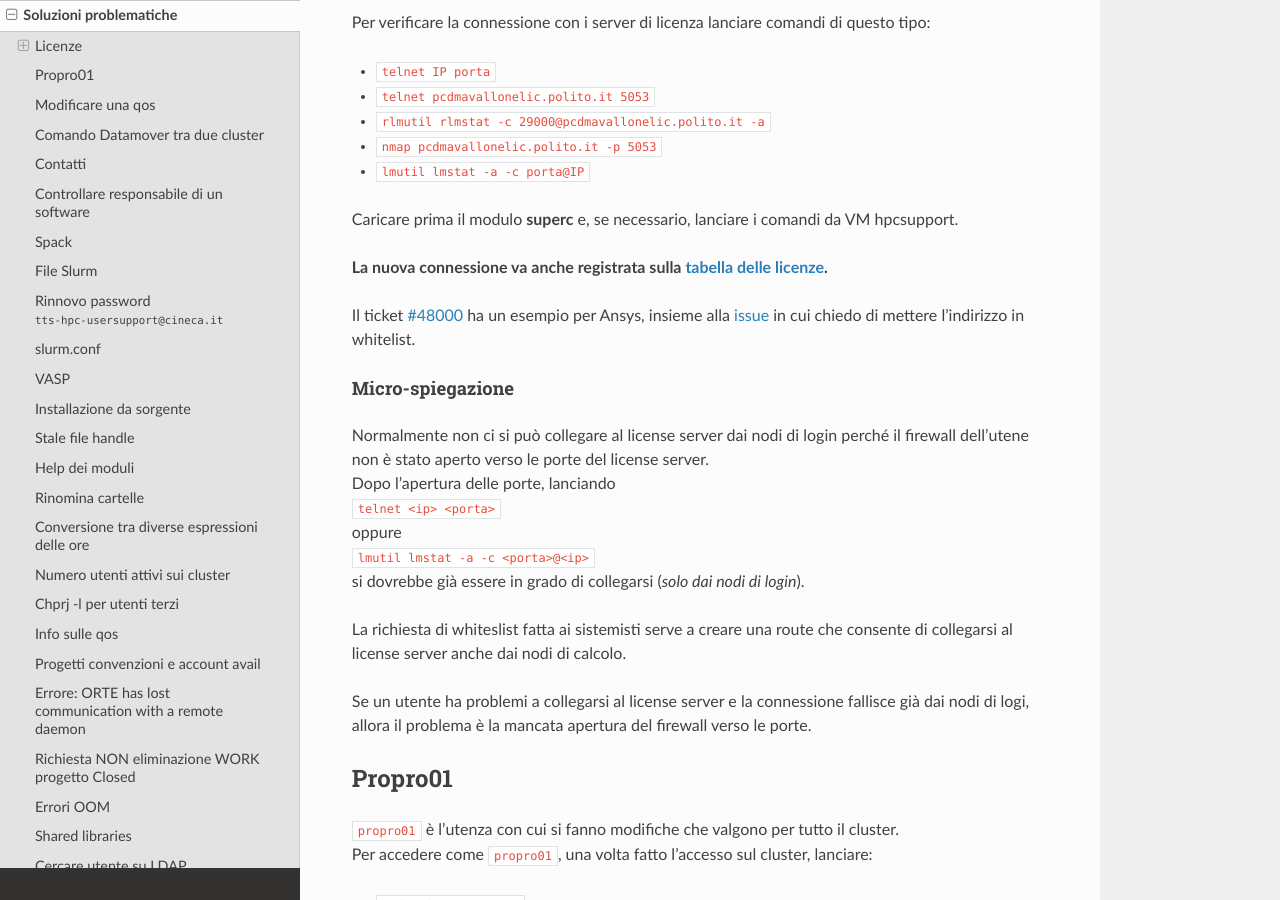
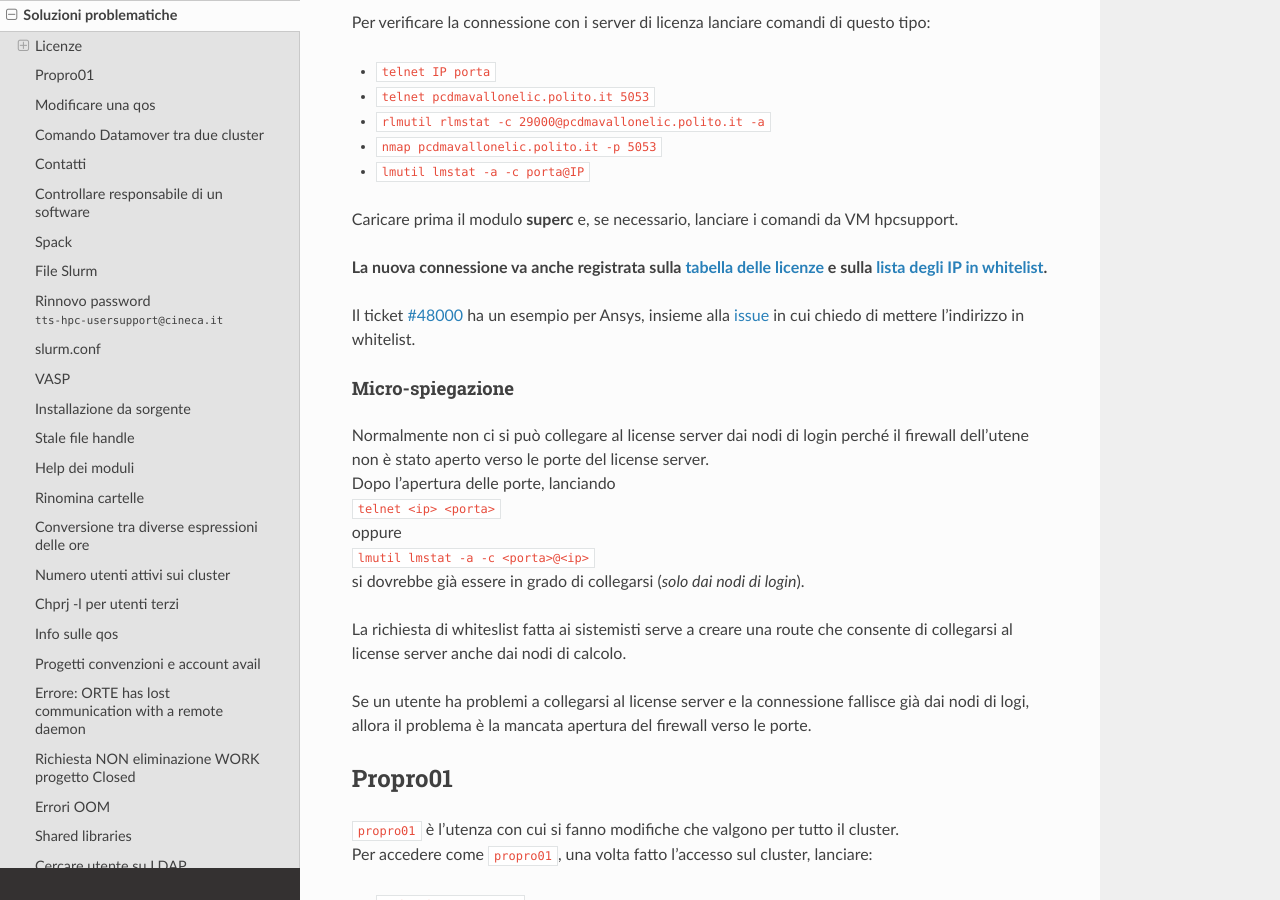
Before and after one commit to Plraska707/appunti_di_lavoro, a Sphinx documentation site: the page built from docs/source/soluzioni_problematiche.md, in a window 1280 px wide and 900 px high, scrolled down 862 px. Built offline with Sphinx 7.4.7 and the Read the Docs theme 3.1.0, drawn with Linux system fonts in a browser that asks for light colours.

Commit message:
aggiunta nuova lista license server

```diff
--- a/docs/source/soluzioni_problematiche.md
+++ b/docs/source/soluzioni_problematiche.md
@@ -34,7 +34,7 @@ Per verificare la connessione con i server di licenza lanciare comandi di questo
 
 Caricare prima il modulo **superc** e, se necessario, lanciare i comandi da VM hpcsupport.
 
-**La nuova connessione va anche registrata sulla [tabella delle licenze](https://wiki.u-gov.it/confluence/display/SCAIIN/Licenze%3A+gestione+operativa#Licenze:gestioneoperativa-2.2Licenze).**
+**La nuova connessione va anche registrata sulla [tabella delle licenze](https://wiki.u-gov.it/confluence/display/SCAIIN/Licenze%3A+gestione+operativa#Licenze:gestioneoperativa-2.2Licenze) e sulla [lista degli IP in whitelist](https://wiki.u-gov.it/confluence/pages/viewpage.action?pageId=527663281).**
 
 Il ticket [#48000](https://tts.hpc.cineca.it/Ticket/Display.html?id=48000) ha un esempio per Ansys, insieme alla [issue](https://jira.u-gov.it/jira/servicedesk/customer/portal/42/SDHPCSY-42107) in cui chiedo di mettere l'indirizzo in whitelist.
 
```
